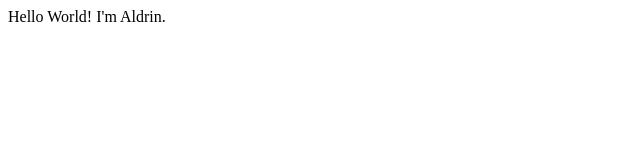
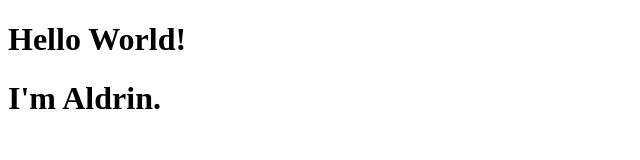
Before and after one commit to EbonaAldrin/Drin, a plain HTML site: page index.html in a window 1280 px wide. Shown: the whole page, without its empty margins (0-640 px from the left). Drawn offline with Linux system fonts and the light colour scheme.

Commit message:
Minor Changes

```diff
--- a/index.html
+++ b/index.html
@@ -6,7 +6,7 @@
     <title>First Webpage</title>
 </head>
 <body>
-    <hi>Hello World!</hi>
-    <hi>I'm Aldrin.</hi>
+    <h1>Hello World!</h1>
+    <h1>I'm Aldrin.</h1>
 </body>
 </html>
```
